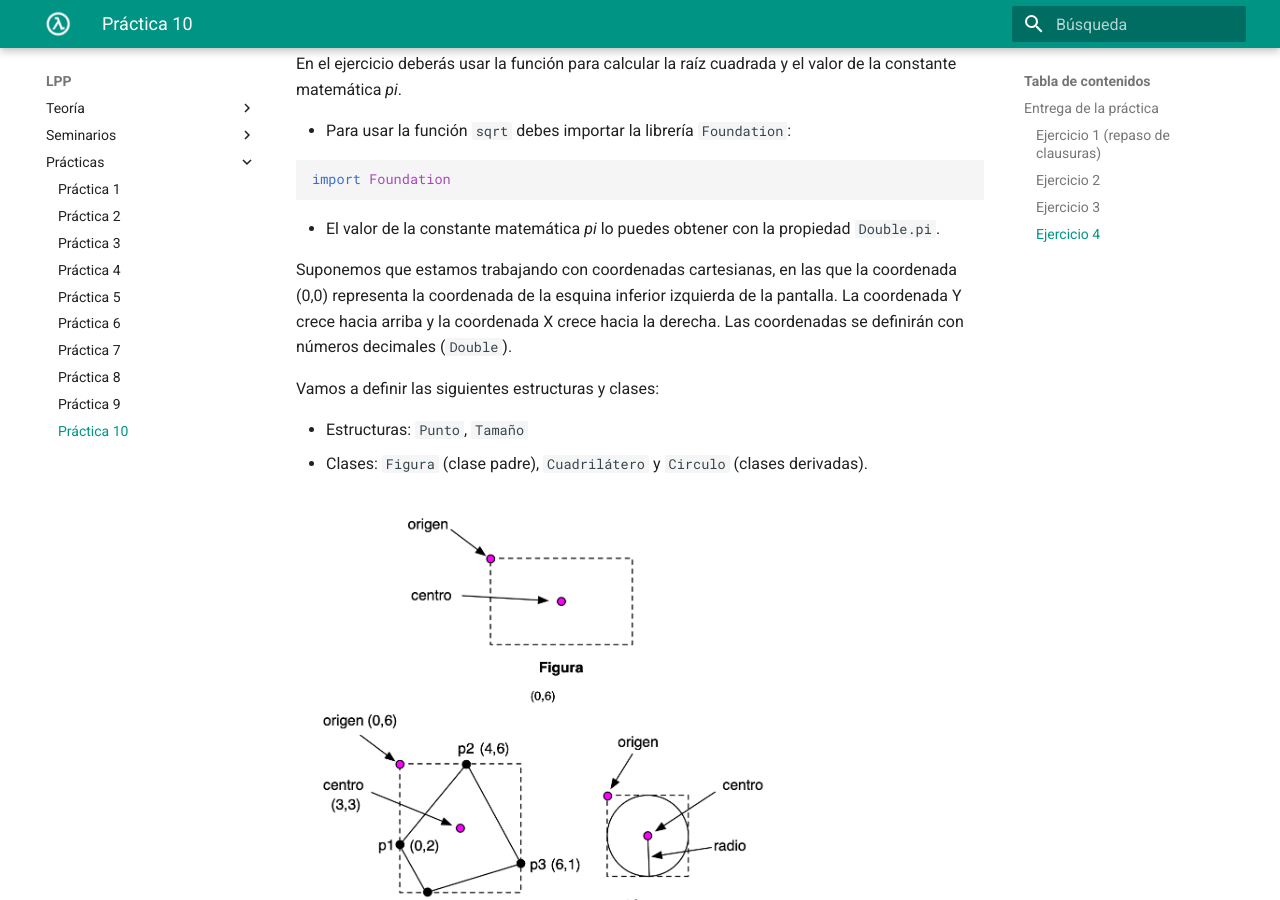
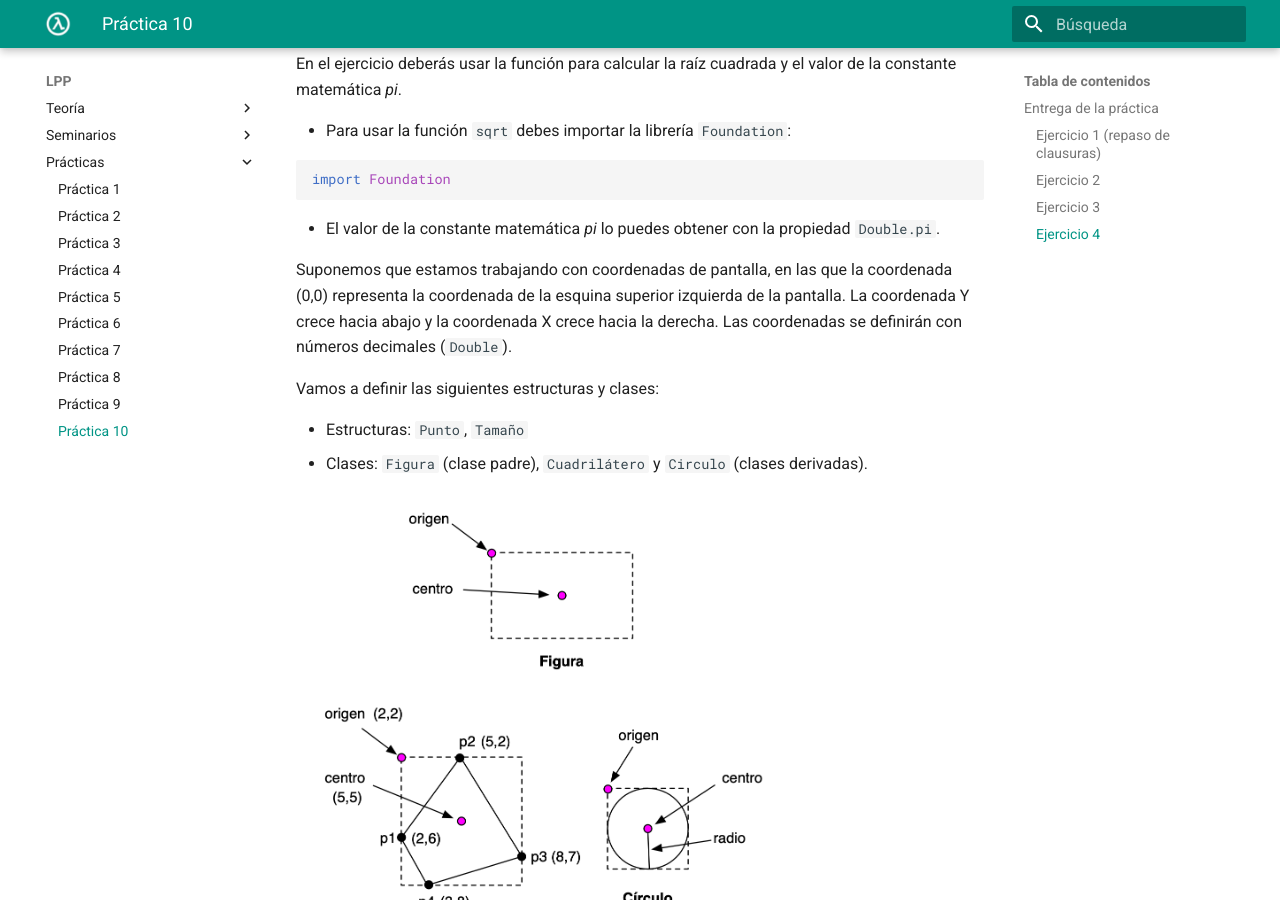
Before and after one commit to domingogallardo/apuntes-lpp, an MkDocs documentation site: the page built from docs/practicas/practica10/practica10.md, in a window 1280 px wide and 900 px high, scrolled down 2943 px. Built offline with MkDocs 1.6.1 and Material for MkDocs 9.7.7, drawn with Linux system fonts in a browser that asks for light colours; some of the changed text lies outside the part shown.

Commit message:
Corregimos la anterior corrección y volvemos al original

```diff
--- a/docs/practicas/practica10/practica10.md
+++ b/docs/practicas/practica10/practica10.md
@@ -162,11 +162,11 @@ import Foundation
 - El valor de la constante matemática _pi_ lo puedes obtener con la
   propiedad `Double.pi`.
 
-Suponemos que estamos trabajando con coordenadas cartesianas, en las
-que la coordenada (0,0) representa la coordenada de la esquina
-inferior izquierda de la pantalla. La coordenada Y crece hacia arriba y
-la coordenada X crece hacia la derecha. Las coordenadas se definirán
-con números decimales (`Double`).
+Suponemos que estamos trabajando con coordenadas
+de pantalla, en las que la coordenada (0,0) representa la coordenada
+de la esquina superior izquierda de la pantalla. La coordenada Y crece
+hacia abajo y la coordenada X crece hacia la derecha. Las coordenadas
+se definirán con números decimales (`Double`).
 
 Vamos a definir las siguientes estructuras y clases:
 
```
Also changed, not shown: other parts of docs/practicas/practica10/practica10.md (+1 -1 lines), docs/practicas/practica10/imagenes/figuras.png.
